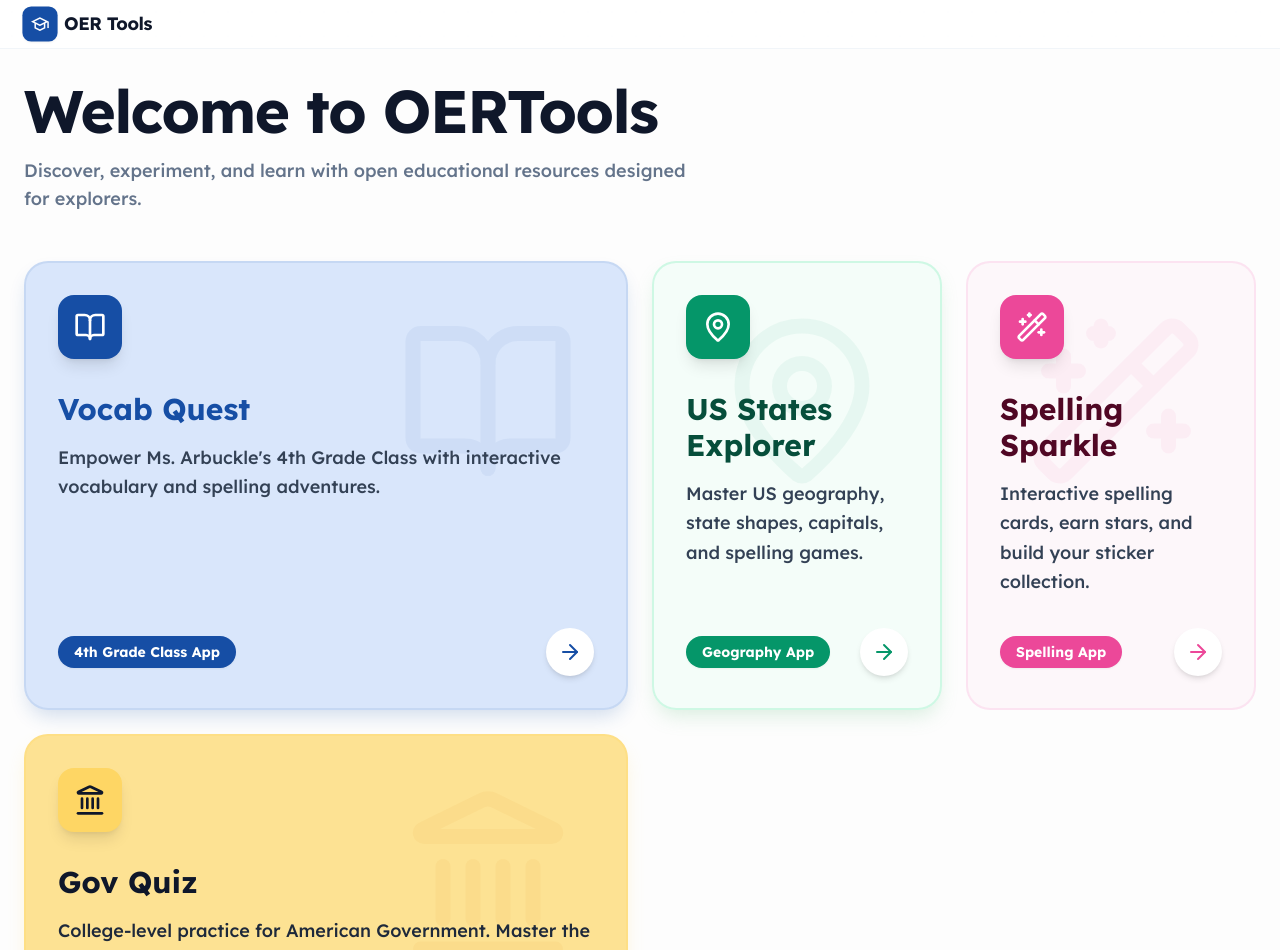
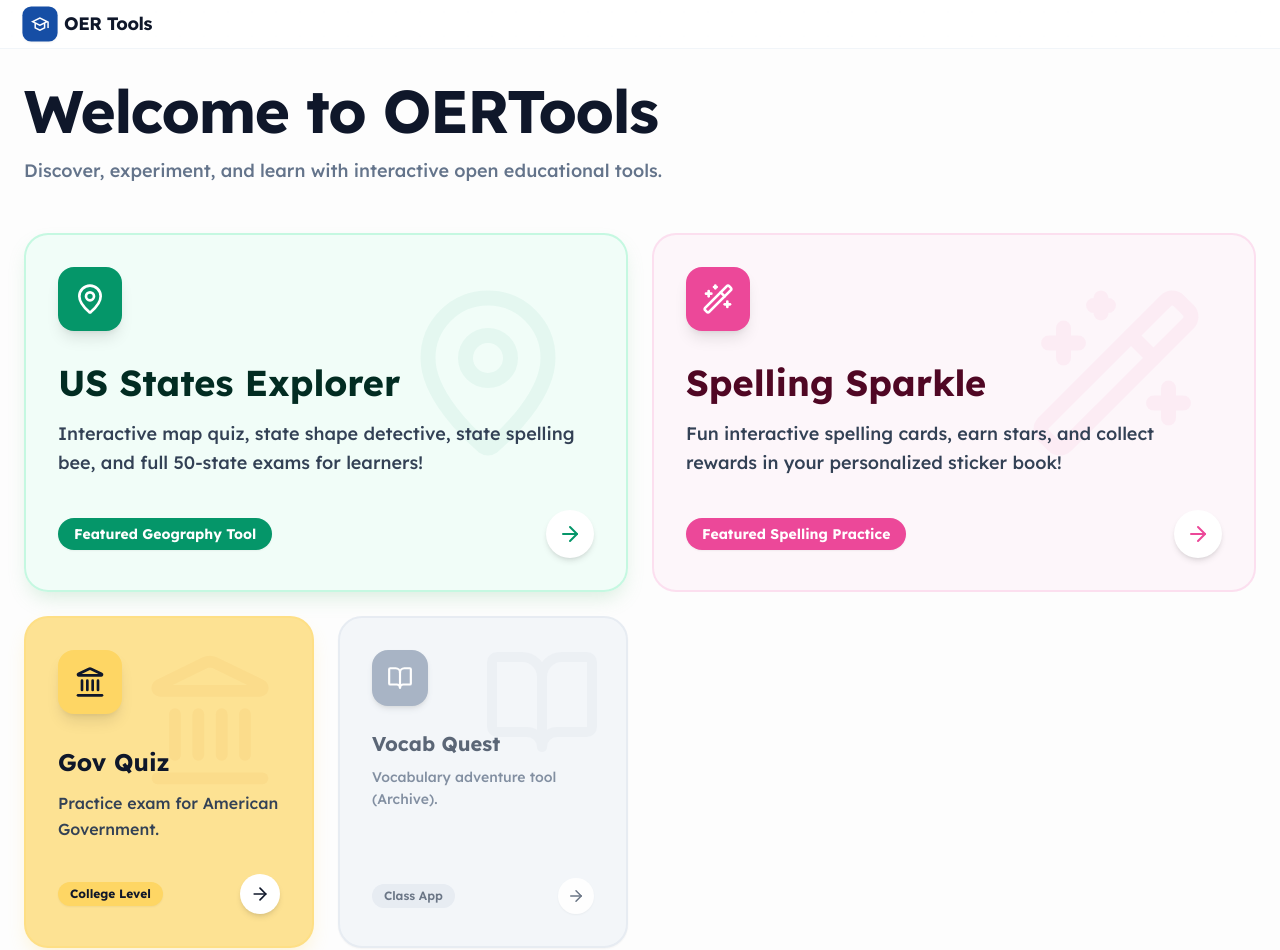
Before and after one commit to OpenAudioOER/vocabquest, a React (Vite) app: page / in a window 1280 px wide. Shown: the top 950 px of the page. Built offline with nearby package versions, Linux system fonts and the light colour scheme; no server answers.

Commit message:
style: prioritize US States Explorer and Spelling Sparkle cards on homepage

```diff
--- a/views/Home.tsx
+++ b/views/Home.tsx
@@ -12,62 +12,31 @@ export const Home: React.FC = () => {
                         Welcome to OERTools
                     </h2>
                     <p className="text-slate-500 max-w-2xl text-lg font-medium">
-                        Discover, experiment, and learn with open educational resources designed for explorers.
+                        Discover, experiment, and learn with interactive open educational tools.
                     </p>
                 </div>
 
                 {/* Bento Grid */}
                 <div className="bento-grid">
-                    {/* Card: Vocab Quest */}
-                    <Link
-                        to="/vocabquest"
-                        className="group relative bg-primary-light/30 rounded-3xl border-2 border-primary/10 p-8 shadow-glow-blue bento-card-playful bento-card-wide cursor-pointer overflow-hidden"
-                    >
-                        <div className="relative z-10 h-full flex flex-col justify-between">
-                            <div>
-                                <div className="w-16 h-16 rounded-2xl bg-primary text-white flex items-center justify-center mb-8 shadow-lg">
-                                    <BookOpen size={32} />
-                                </div>
-                                <h3 className="text-3xl font-bold text-primary mb-4">Vocab Quest</h3>
-                                <p className="text-slate-700 font-medium text-lg leading-relaxed max-w-xl">
-                                    Empower Ms. Arbuckle's 4th Grade Class with interactive vocabulary and spelling adventures.
-                                </p>
-                            </div>
-
-                            <div className="flex items-center justify-between mt-8">
-                                <span className="px-4 py-1.5 rounded-full text-sm font-bold bg-primary text-white shadow-sm">
-                                    4th Grade Class App
-                                </span>
-                                <div className="w-12 h-12 rounded-full bg-white text-primary flex items-center justify-center shadow-md group-hover:scale-110 transition-transform">
-                                    <ArrowRight size={24} />
-                                </div>
-                            </div>
-                        </div>
-
-                        <div className="absolute top-0 right-0 p-12 opacity-5 pointer-events-none group-hover:opacity-10 transition-opacity">
-                            <BookOpen size={180} className="text-primary" />
-                        </div>
-                    </Link>
-
-                    {/* Card: US States Explorer */}
+                    {/* Featured Card 1: US States Explorer */}
                     <Link
                         to="/states"
-                        className="group relative bg-emerald-50/50 rounded-3xl border-2 border-emerald-200/50 p-8 shadow-glow-green bento-card-playful cursor-pointer overflow-hidden"
+                        className="group relative bg-emerald-50/70 rounded-3xl border-2 border-emerald-200/60 p-8 shadow-glow-green bento-card-playful bento-card-wide cursor-pointer overflow-hidden"
                     >
                         <div className="relative z-10 h-full flex flex-col justify-between">
                             <div>
                                 <div className="w-16 h-16 rounded-2xl bg-emerald-600 text-white flex items-center justify-center mb-8 shadow-lg">
                                     <MapPin size={32} />
                                 </div>
-                                <h3 className="text-3xl font-bold text-emerald-900 mb-4">US States Explorer</h3>
-                                <p className="text-slate-700 font-medium text-lg leading-relaxed">
-                                    Master US geography, state shapes, capitals, and spelling games.
+                                <h3 className="text-3xl sm:text-4xl font-extrabold text-emerald-950 mb-4">US States Explorer</h3>
+                                <p className="text-slate-700 font-medium text-lg leading-relaxed max-w-xl">
+                                    Interactive map quiz, state shape detective, state spelling bee, and full 50-state exams for learners!
                                 </p>
                             </div>
 
                             <div className="flex items-center justify-between mt-8">
                                 <span className="px-4 py-1.5 rounded-full text-sm font-bold bg-emerald-600 text-white shadow-sm">
-                                    Geography App
+                                    Featured Geography Tool
                                 </span>
                                 <div className="w-12 h-12 rounded-full bg-white text-emerald-600 flex items-center justify-center shadow-md group-hover:scale-110 transition-transform">
                                     <ArrowRight size={24} />
@@ -80,25 +49,25 @@ export const Home: React.FC = () => {
                         </div>
                     </Link>
 
-                    {/* Card: Spelling Sparkle */}
+                    {/* Featured Card 2: Spelling Sparkle */}
                     <Link
                         to="/spelling"
-                        className="group relative bg-pink-50/50 rounded-3xl border-2 border-pink-200/50 p-8 shadow-glow-pink bento-card-playful cursor-pointer overflow-hidden"
+                        className="group relative bg-pink-50/70 rounded-3xl border-2 border-pink-200/60 p-8 shadow-glow-pink bento-card-playful bento-card-wide cursor-pointer overflow-hidden"
                     >
                         <div className="relative z-10 h-full flex flex-col justify-between">
                             <div>
                                 <div className="w-16 h-16 rounded-2xl bg-pink-500 text-white flex items-center justify-center mb-8 shadow-lg">
                                     <Wand2 size={32} />
                                 </div>
-                                <h3 className="text-3xl font-bold text-pink-950 mb-4">Spelling Sparkle</h3>
-                                <p className="text-slate-700 font-medium text-lg leading-relaxed">
-                                    Interactive spelling cards, earn stars, and build your sticker collection.
+                                <h3 className="text-3xl sm:text-4xl font-extrabold text-pink-950 mb-4">Spelling Sparkle</h3>
+                                <p className="text-slate-700 font-medium text-lg leading-relaxed max-w-xl">
+                                    Fun interactive spelling cards, earn stars, and collect rewards in your personalized sticker book!
                                 </p>
                             </div>
 
                             <div className="flex items-center justify-between mt-8">
                                 <span className="px-4 py-1.5 rounded-full text-sm font-bold bg-pink-500 text-white shadow-sm">
-                                    Spelling App
+                                    Featured Spelling Practice
                                 </span>
                                 <div className="w-12 h-12 rounded-full bg-white text-pink-500 flex items-center justify-center shadow-md group-hover:scale-110 transition-transform">
                                     <ArrowRight size={24} />
@@ -114,31 +83,62 @@ export const Home: React.FC = () => {
                     {/* Card: Gov Quiz */}
                     <Link
                         to="/govquiz"
-                        className="group relative bg-soft-yellow rounded-3xl border-2 border-bright-yellow/30 p-8 shadow-glow-yellow bento-card-playful bento-card-wide cursor-pointer overflow-hidden"
+                        className="group relative bg-soft-yellow rounded-3xl border-2 border-bright-yellow/30 p-8 shadow-glow-yellow bento-card-playful cursor-pointer overflow-hidden"
                     >
                         <div className="relative z-10 h-full flex flex-col justify-between">
                             <div>
                                 <div className="w-16 h-16 rounded-2xl bg-bright-yellow text-slate-900 flex items-center justify-center mb-8 shadow-lg">
                                     <Landmark size={32} />
                                 </div>
-                                <h3 className="text-3xl font-bold text-slate-900 mb-4">Gov Quiz</h3>
-                                <p className="text-slate-800 font-medium text-lg leading-relaxed max-w-xl">
-                                    College-level practice for American Government. Master the concepts for your exam.
+                                <h3 className="text-2xl font-bold text-slate-900 mb-3">Gov Quiz</h3>
+                                <p className="text-slate-700 font-medium text-base leading-relaxed">
+                                    Practice exam for American Government.
                                 </p>
                             </div>
 
                             <div className="flex items-center justify-between mt-8">
-                                <span className="px-4 py-1.5 rounded-full text-sm font-bold bg-bright-yellow text-slate-900 shadow-sm">
-                                    College App
+                                <span className="px-3 py-1 rounded-full text-xs font-bold bg-bright-yellow text-slate-900 shadow-sm">
+                                    College Level
                                 </span>
-                                <div className="w-12 h-12 rounded-full bg-white text-slate-900 flex items-center justify-center shadow-md group-hover:scale-110 transition-transform">
-                                    <ArrowRight size={24} />
+                                <div className="w-10 h-10 rounded-full bg-white text-slate-900 flex items-center justify-center shadow-md group-hover:scale-110 transition-transform">
+                                    <ArrowRight size={20} />
                                 </div>
                             </div>
                         </div>
 
-                        <div className="absolute top-0 right-0 p-12 opacity-5 pointer-events-none group-hover:opacity-10 transition-opacity">
-                            <Landmark size={180} className="text-amber-600" />
+                        <div className="absolute top-0 right-0 p-8 opacity-5 pointer-events-none group-hover:opacity-10 transition-opacity">
+                            <Landmark size={140} className="text-amber-600" />
+                        </div>
+                    </Link>
+
+                    {/* Small/Compact Card: Vocab Quest (De-prioritized) */}
+                    <Link
+                        to="/vocabquest"
+                        className="group relative bg-slate-100 rounded-3xl border-2 border-slate-200 p-8 shadow-sm bento-card-playful cursor-pointer overflow-hidden opacity-80 hover:opacity-100 transition-opacity"
+                    >
+                        <div className="relative z-10 h-full flex flex-col justify-between">
+                            <div>
+                                <div className="w-14 h-14 rounded-2xl bg-slate-400 text-white flex items-center justify-center mb-6 shadow-md">
+                                    <BookOpen size={26} />
+                                </div>
+                                <h3 className="text-xl font-bold text-slate-700 mb-2">Vocab Quest</h3>
+                                <p className="text-slate-500 font-medium text-sm leading-relaxed">
+                                    Vocabulary adventure tool (Archive).
+                                </p>
+                            </div>
+
+                            <div className="flex items-center justify-between mt-6">
+                                <span className="px-3 py-1 rounded-full text-xs font-semibold bg-slate-200 text-slate-600">
+                                    Class App
+                                </span>
+                                <div className="w-9 h-9 rounded-full bg-white text-slate-600 flex items-center justify-center shadow-sm group-hover:scale-110 transition-transform">
+                                    <ArrowRight size={18} />
+                                </div>
+                            </div>
+                        </div>
+
+                        <div className="absolute top-0 right-0 p-6 opacity-5 pointer-events-none">
+                            <BookOpen size={120} className="text-slate-500" />
                         </div>
                     </Link>
                 </div>
```
